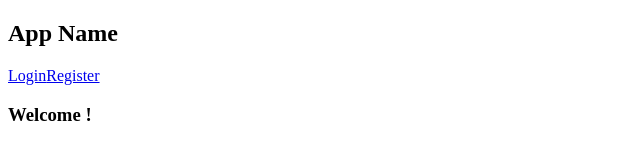
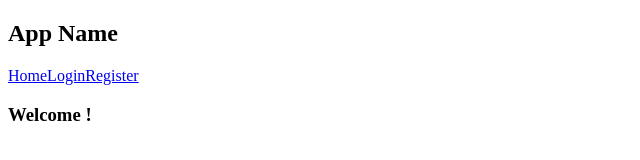
Before and after one commit to Hellboy94520/netliens, a React (Create React App) app in the folder frontend/webbook/: page / in a window 1280 px wide. Shown: the top 160 px of the page, without its empty margins (0-640 px from the left). Built offline with nearby package versions, Linux system fonts and the light colour scheme.

Commit message:
Renaming folder content to context

```diff
--- a/frontend/webbook/src/App.js
+++ b/frontend/webbook/src/App.js
@@ -4,14 +4,13 @@ import {
   Routes
 } from "react-router-dom";
 
-import { AuthProvider } from "./content/AuthContext"
+import { AuthProvider } from "./context/AuthContext"
 import Navbar from "./components/Navbar"
 import Home from "./components/home/Home"
 import Login from "./components/login/Login";
 import ProtectedPage from "./components/home/Protected";
 
 import PrivateRoute from "./utils/AuthRoute";
-// import { loadUser } from "./actions/auth";
 
 class App extends Component {
   constructor(props) {
--- a/frontend/webbook/src/components/Navbar.js
+++ b/frontend/webbook/src/components/Navbar.js
@@ -1,6 +1,6 @@
 import { useContext } from "react";
 import { Link } from "react-router-dom";
-import AuthContext from "../content/AuthContext"
+import AuthContext from "../context/AuthContext"
 
 const Navbar = () => {
   const { user, logoutUser } = useContext(AuthContext);
@@ -9,9 +9,9 @@ const Navbar = () => {
       <div>
         <h1>App Name</h1>
         <div>
+          <Link to="/">Home</Link>
           {user ? (
             <>
-              <Link to="/">Home</Link>
               <Link to="/protected">Protected Page</Link>
               <button onClick={logoutUser}>Logout</button>
             </>
--- a/frontend/webbook/src/components/home/Home.js
+++ b/frontend/webbook/src/components/home/Home.js
@@ -1,6 +1,6 @@
 import React, { Component } from 'react';
 import { connect } from 'react-redux';
-import AuthContext from '../../content/AuthContext';
+import AuthContext from '../../context/AuthContext';
 
 export class Home extends Component {
 
--- a/frontend/webbook/src/components/home/Protected.js
+++ b/frontend/webbook/src/components/home/Protected.js
@@ -7,7 +7,6 @@ export class ProtectedPage extends Component {
     return (
       <div>
         <h1>Protected Page</h1>
-        {/* <p>{res}</p> */}
       </div>
     );
   }
--- a/frontend/webbook/src/components/login/Login.js
+++ b/frontend/webbook/src/components/login/Login.js
@@ -1,5 +1,5 @@
 import { useContext } from "react";
-import AuthContext from "../../content/AuthContext";
+import AuthContext from "../../context/AuthContext";
 
 const LoginPage = () => {
   const { loginUser } = useContext(AuthContext);
--- a/frontend/webbook/src/utils/AuthRoute.js
+++ b/frontend/webbook/src/utils/AuthRoute.js
@@ -1,6 +1,6 @@
 import { Route, Navigate, useNavigate, useLocation } from "react-router-dom";
 import { useContext } from "react";
-import AuthContext from "../content/AuthContext";
+import AuthContext from "../context/AuthContext";
 
 const AuthRoute = ({ children }) => {
   let { user } = useContext(AuthContext);
```
Also changed, not shown: frontend/webbook/src/context/AuthContext.js (renamed from frontend/webbook/src/content/AuthContext.js).
